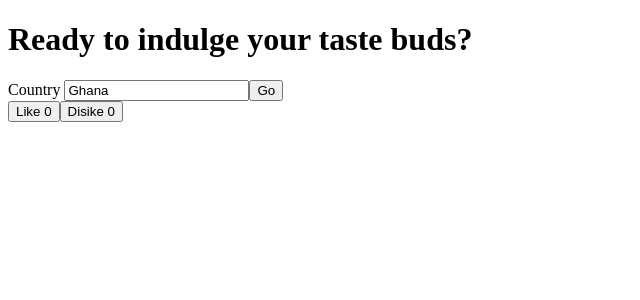
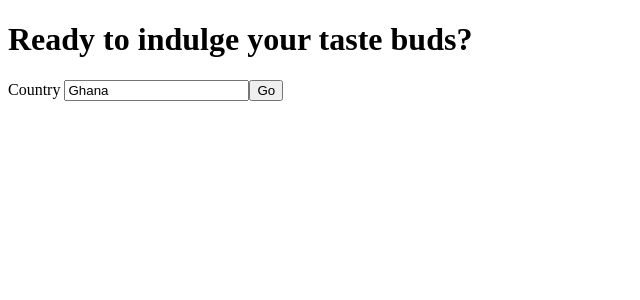
Before and after one commit to kevinmiguet/the-good-cup, a Next.js app: page /beans in a window 1280 px wide. Shown: the top 300 px of the page, without its empty margins (0-640 px from the left). Built offline with nearby package versions, Linux system fonts and the light colour scheme.

Commit message:
Update beans.jsx

```diff
--- a/pages/beans.jsx
+++ b/pages/beans.jsx
@@ -26,7 +26,9 @@ const Beans = () => {
 
     return (
         <div>
+        <div>
         <h1>Ready to indulge your taste buds?</h1>
+        </div>
         <form {...{ onSubmit }}>
             <InputText label="Country" name="country" defaultValue={defaultValues.country} onChange={onChange} />
             <Button value="Go"/>
@@ -37,7 +39,7 @@ const Beans = () => {
             <>
             {beans.map(bean => (
             <BeanInfoCard bean={bean}/>))}
-            <Like/>
+
             </>
             {/* <InputText name="method" defaultValue={defaultValues.Drying_method} onChange={onChange} />
             <Button value="search by method"/>
```
